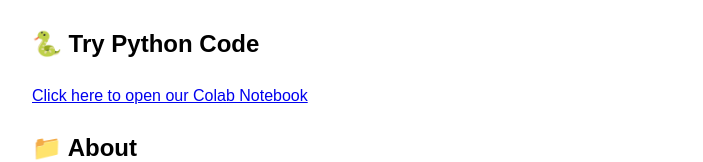
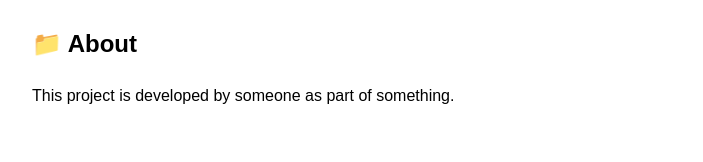
Before and after one commit to foldablethings/foldablethings.github.io, a plain HTML site: page index.html in a window 1280 px wide. Shown: the part 896-1058 px from the top of the page, without its empty margins (208-911 px from the left). Drawn offline with Linux system fonts and the light colour scheme.

Commit message:
removed some link

```diff
--- a/index.html
+++ b/index.html
@@ -42,8 +42,8 @@
   </iframe> -->
 
 
-  <h2>🐍 Try Python Code</h2>
-  <p><a href="https://colab.research.google.com/drive/YOUR_NOTEBOOK_ID">Click here to open our Colab Notebook</a></p>
+  <!-- <h2>🐍 Try Python Code</h2>
+  <p><a href="https://colab.research.google.com/drive/YOUR_NOTEBOOK_ID">Click here to open our Colab Notebook</a></p> -->
 
   <h2>📁 About</h2>
   <p>This project is developed by someone as part of something.</p>
```
